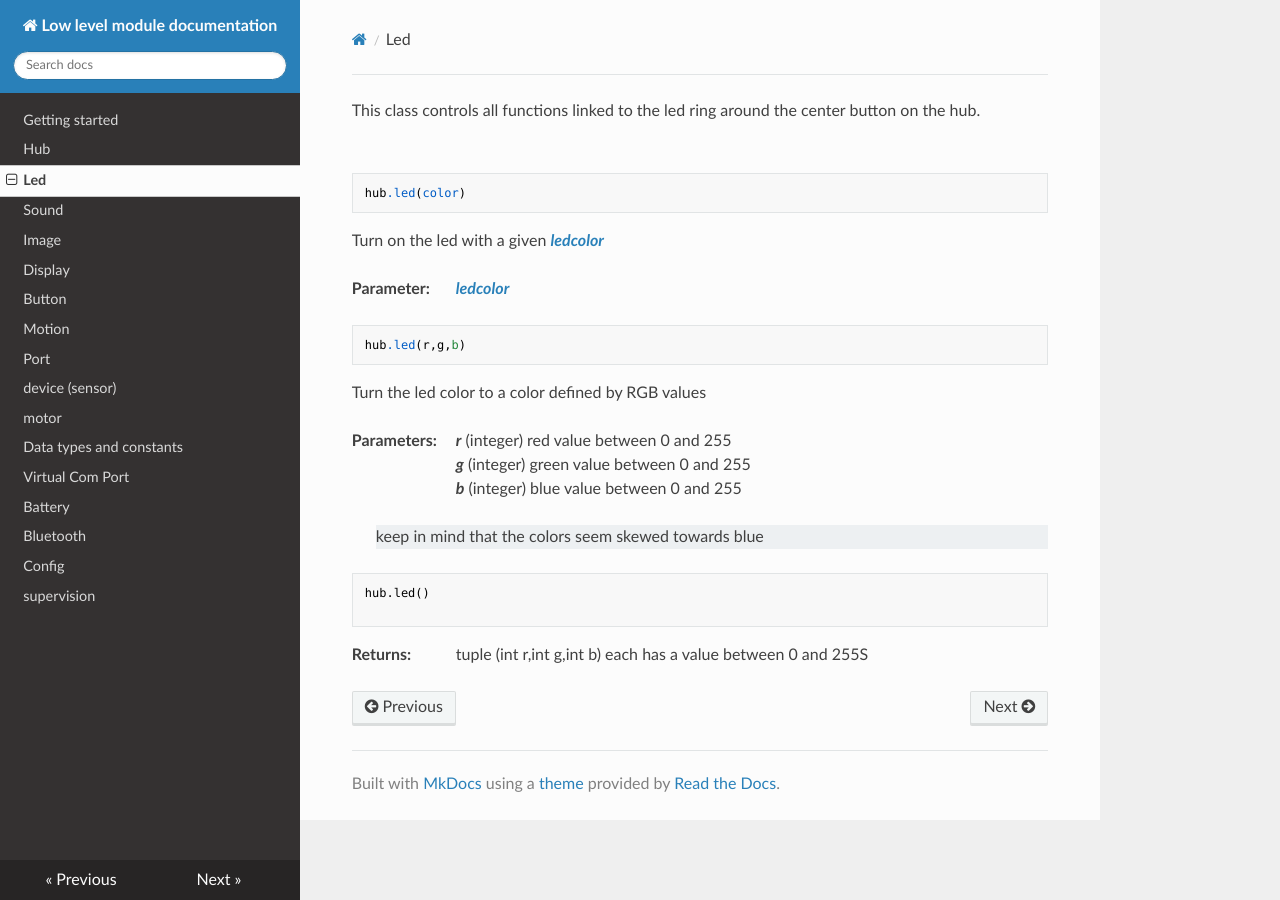
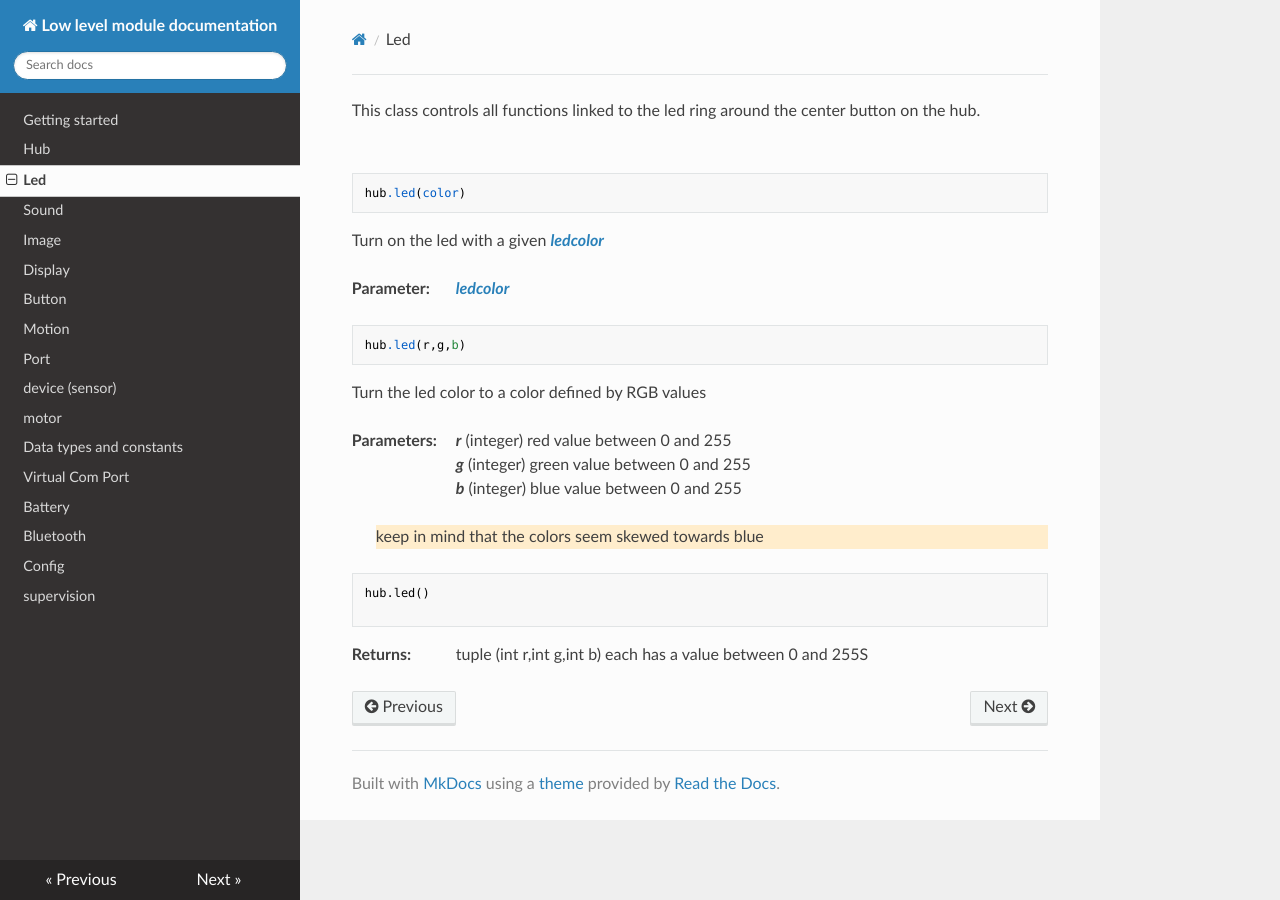
Before and after one commit to NStrijbosch/hub-module-notes, an MkDocs documentation site: the page built from docs/led.md, in a window 1280 px wide. Built offline with MkDocs 1.6.1, drawn with Linux system fonts in a browser that asks for light colours; nearby versions of some CDN libraries.

Commit message:
Update custom.css

```diff
--- a/docs/custom.css
+++ b/docs/custom.css
@@ -13,7 +13,7 @@ h1 {font-size: 150%;}
 h2 {font-size: 10%; visibility:hidden;}
 h3 {font-size: 100%}
 
-blockquote{background: #edf0f2}
+blockquote{background: #ffedcc; border-top: solid 12 px #f0b37e}
 
 .hljs-string {
   color: #59cc33;
```
